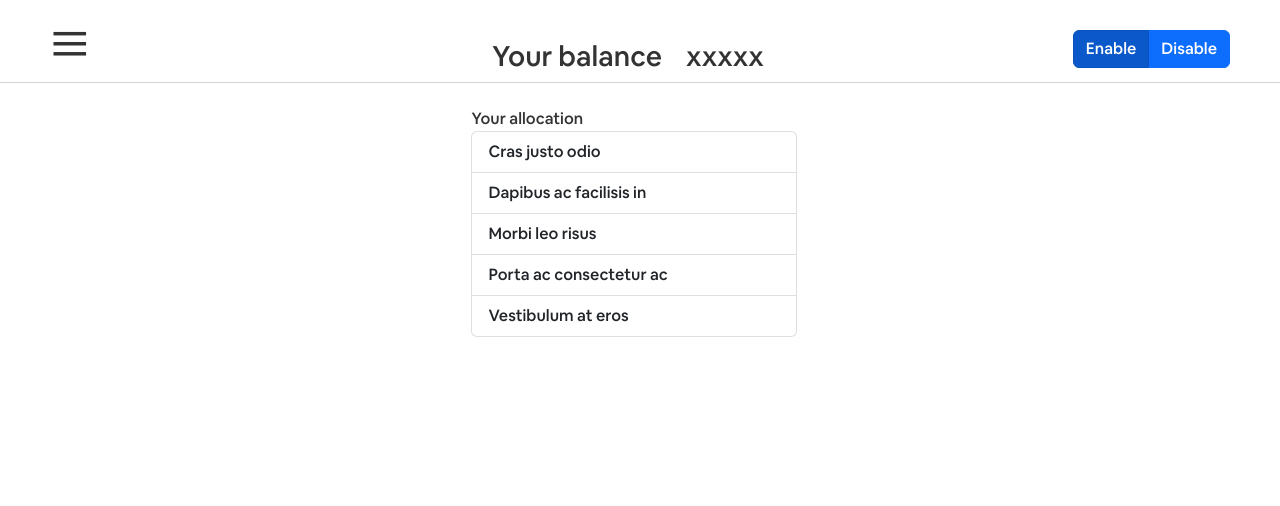
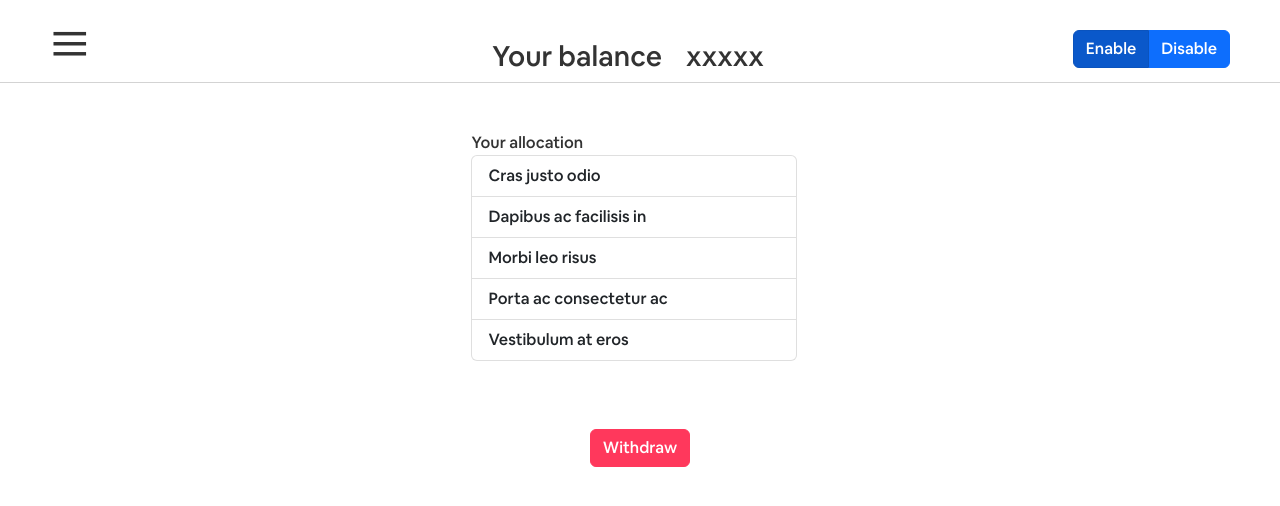
Before and after one commit to royc0003/some-awesome-sodium, a Next.js app: page /contract in a window 1280 px wide. Shown: the top 506 px of the page. Built offline with nearby package versions, Linux system fonts and the light colour scheme.

Commit message:
feat: included withdraw button

```diff
--- a/pages/contract.js
+++ b/pages/contract.js
@@ -6,12 +6,17 @@ import Row from "react-bootstrap/Row";
 import Col from "react-bootstrap/Col";
 import styles from "../styles/Contract.module.scss";
 import ListGroup from "react-bootstrap/ListGroup";
+import Button from "react-bootstrap/Button";
 
 export default function contract() {
   const [checked, setChecked] = useState(false);
   const [radioValue, setRadioValue] = useState("1");
+
+  const openDrawer = () => {
+    console.log("opening drawer");
+  };
   return (
-    <Stack direction="vertical" className={styles.mainBody} gap={4}>
+    <Stack direction="vertical" className={styles.mainBody} gap={5}>
       <div className={styles.header}>
         <Row className={styles.header} xs="auto">
           <Col>
@@ -45,7 +50,7 @@ export default function contract() {
           </ButtonGroup>
         </div>
       </div>
-      <div className={styles.toggleDrawer}>
+      <div className={styles.toggleDrawer} onClick={openDrawer}>
         <h1 className={styles.toggleFont}>≡</h1>
       </div>
 
@@ -59,6 +64,9 @@ export default function contract() {
           <ListGroup.Item>Vestibulum at eros</ListGroup.Item>
         </ListGroup>
       </Row>
+      <Row className={styles.withdrawButtonGroup}>
+        <Button className={styles.withdrawButton}>Withdraw</Button>
+      </Row>
     </Stack>
   );
 }
--- a/styles/Contract.module.scss
+++ b/styles/Contract.module.scss
@@ -42,3 +42,18 @@ Sass for contract page
   font-size: 70px;
   padding-left: 50px;
 }
+
+.withdrawButtonGroup {
+    margin-top: 20px;
+}
+
+
+.withdrawButton {
+    background-color: colors.$pink;
+    border-color: colors.$pink;
+}
+
+.withdrawButton:hover {
+    background-color: colors.$pink-lighter !important;
+    border-color: colors.$pink-lighter !important;
+}
```
